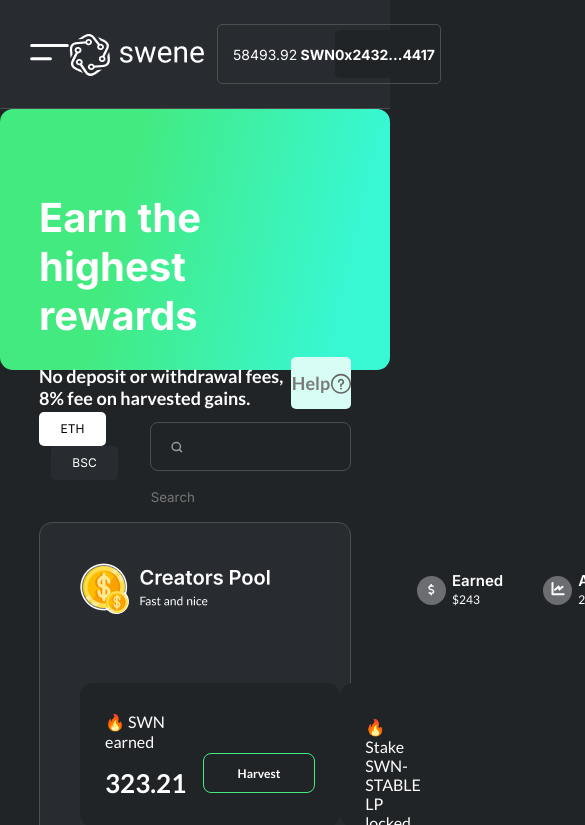
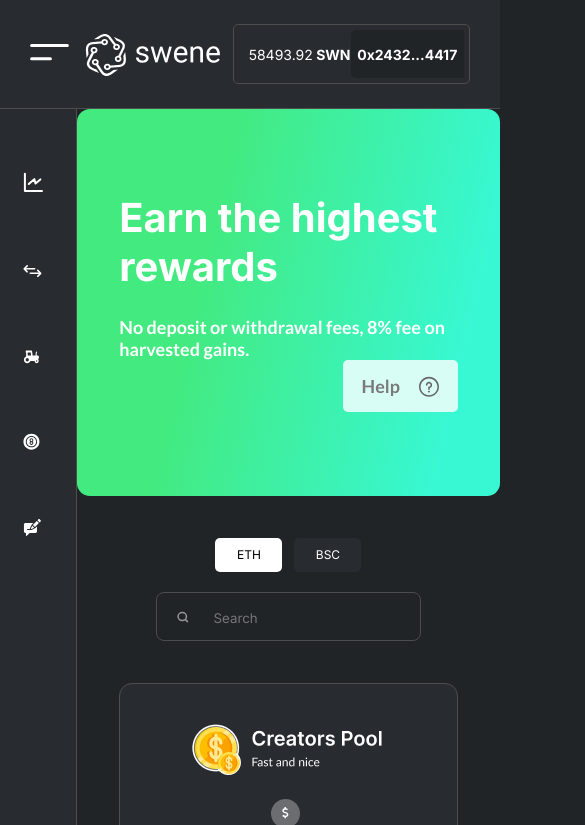
Before and after one commit to moinulmoin/crypto-dashboard, a website: page index.html in a window 390 px wide. Both pictures are taken after a click on the button 49 px from the left and 54 px from the top of the page. Shown: the top 825 px of the page, 585 px wide, since content can reach past the window. Drawn offline with Linux system fonts and the light colour scheme.

Commit message:
added mobile responsive

```diff
--- /dev/null
+++ b/assets/css/responsive.css
@@ -0,0 +1,61 @@
+@media screen and (max-width: 768px){
+    .icon-details {
+        display: none;
+    }
+    .sidebar {
+        padding-left: 2rem;
+    }
+    .main .header {
+       height: auto;
+    }
+    main .space-between {
+        display: flex;
+        justify-content: center;
+        align-items: center;
+        flex-direction: column;
+    }
+    .pool-name {
+        margin-right: 0;
+    }
+    .pool-stats li {
+        margin-right: 0;
+    }
+    main .center {
+        display: flex;
+        justify-content: center;
+        align-items: center;
+        text-align: center;
+        flex-direction: column;
+    }
+    .coin-group .wrapper-2 {
+        align-items: flex-start;
+    }
+    .coin {
+        margin-bottom: 30px;
+    }
+    .last-coin {
+        margin-top: 0;
+    }
+    .pool-stats {
+        margin-top: 2rem;
+    }
+    .pool-stats li {
+        margin-bottom: 2rem;
+    }
+    .state-text {
+        text-align: center;
+    }
+    .box:first-child {
+        margin-bottom: 1rem;
+        width: 100%;
+        /* flex-direction: column; */
+    }
+    .box:first-child button {
+
+        align-self: center;
+        margin-top: 1rem;
+    }
+    .filter .btn-grp {
+        margin-bottom: 2rem;
+    }
+}
--- a/assets/css/style.css
+++ b/assets/css/style.css
@@ -41,6 +41,7 @@
 
 .wrapper {
     max-width: 128rem;
+    min-width: 50rem;
     margin: 0 auto;
 }
 
@@ -110,8 +111,8 @@
 .sidebar {
     background-color: var(--primary-color);
     border-right: 1px solid #4D4D4D;
+    width: 19%;
     padding: 58px 29px 0;
-    width: 19%;
 }
 
 .menu-icons {
@@ -384,3 +385,18 @@
 .main{
     margin-bottom: 72px;
 }
+
+.change .sidebar{
+    width: 77px;
+    padding: 0;
+}
+
+.change .main{
+    width: calc(100% - 77px);
+}
+
+.change .sidebar-wrapper {
+    margin: 55px auto 0;
+    width: 80%;
+    text-align: left;
+}
--- a/assets/js/script.js
+++ b/assets/js/script.js
@@ -1,8 +1,11 @@
 const menuButton = document.querySelector('#menu-icon')
 const sideBar = document.querySelector('#sidebar')
 const main = document.querySelector('#main')
+const MainContent = document.querySelector('#main-content')
+const allIconDetails = document.querySelectorAll('.icon-details')
 
 menuButton.addEventListener('click', ()=>{
-    sideBar.classList.toggle('hide')
-    main.classList.toggle('full-width')
+    // sideBar.classList.toggle('hide')
+    allIconDetails.forEach(iconDetails => iconDetails.classList.toggle('hide'))
+    MainContent.classList.toggle('change')
 })
--- a/index.html
+++ b/index.html
@@ -12,6 +12,7 @@
         href="https://fonts.googleapis.com/css2?family=Inter:wght@400;500;600;700&family=Lato:wght@400;700&display=swap"
         rel="stylesheet">
     <link rel="stylesheet" href="/assets/css/style.css">
+    <link rel="stylesheet" href="/assets/css/responsive.css">
 </head>
 
 <body>
@@ -40,17 +41,17 @@
             </div>
         </div>
     </header>
-    <main>
+    <main id="main-content">
         <div class="wrapper vertical-align">
             <div class="sidebar" id="sidebar">
-                <div class="menu-icons">
+                <div class="menu-icons sidebar-wrapper">
                     <div class="icon">
                         <svg width="20" height="20" viewBox="0 0 20 20" fill="none" xmlns="http://www.w3.org/2000/svg">
                             <path
                                 d="M1.90356 1.79797L1.90357 18.8817L18.9871 18.8815M5.73999 11.9743C7.96765 9.93958 9.56552 8.77619 11.3673 7.16077L12.4856 11.5412L17.3584 7.43373"
                                 stroke="white" stroke-width="2" stroke-linecap="round" stroke-linejoin="round" />
                         </svg>
-                        <span>Assets</span>
+                        <span class="icon-details">Assets</span>
                     </div>
                     <div class="icon">
                         <svg width="19" height="13" viewBox="0 0 19 13" fill="none" xmlns="http://www.w3.org/2000/svg">
@@ -62,7 +63,7 @@
                                 fill="white" />
                         </svg>
 
-                        <span>Swap</span>
+                        <span class="icon-details">Swap</span>
                     </div>
                     <div class="icon">
                         <svg width="16" height="14" viewBox="0 0 16 14" fill="none" xmlns="http://www.w3.org/2000/svg">
@@ -71,7 +72,7 @@
                                 fill="white" />
                         </svg>
 
-                        <span>Farms</span>
+                        <span class="icon-details">Farms</span>
                     </div>
                     <div class="icon">
                         <svg width="17" height="17" viewBox="0 0 17 17" fill="none" xmlns="http://www.w3.org/2000/svg">
@@ -89,7 +90,7 @@
                                 fill="white" />
                         </svg>
 
-                        <span>Pools</span>
+                        <span class="icon-details">Pools</span>
                     </div>
                     <div class="icon">
                         <svg width="18" height="18" viewBox="0 0 18 18" fill="none" xmlns="http://www.w3.org/2000/svg">
@@ -106,7 +107,7 @@
                                 fill="white" />
                         </svg>
 
-                        <span>Blog</span>
+                        <span class="icon-details">Blog</span>
                     </div>
                 </div>
             </div>
```
